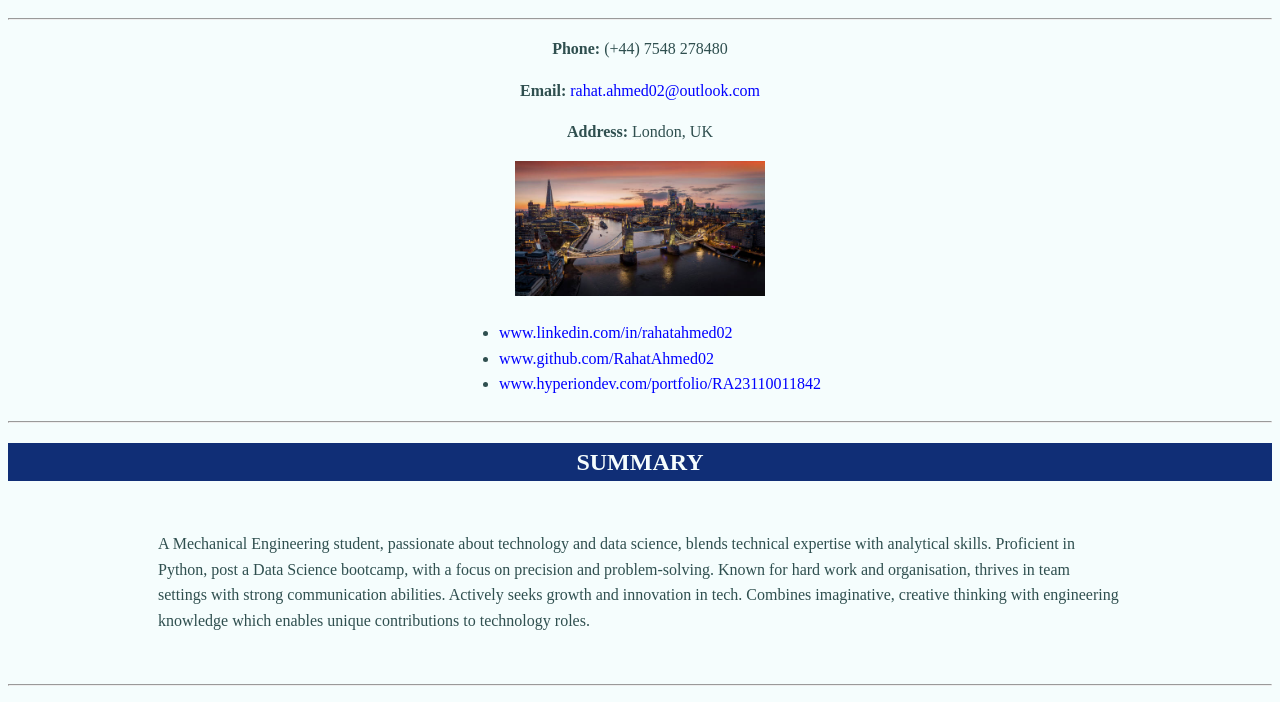
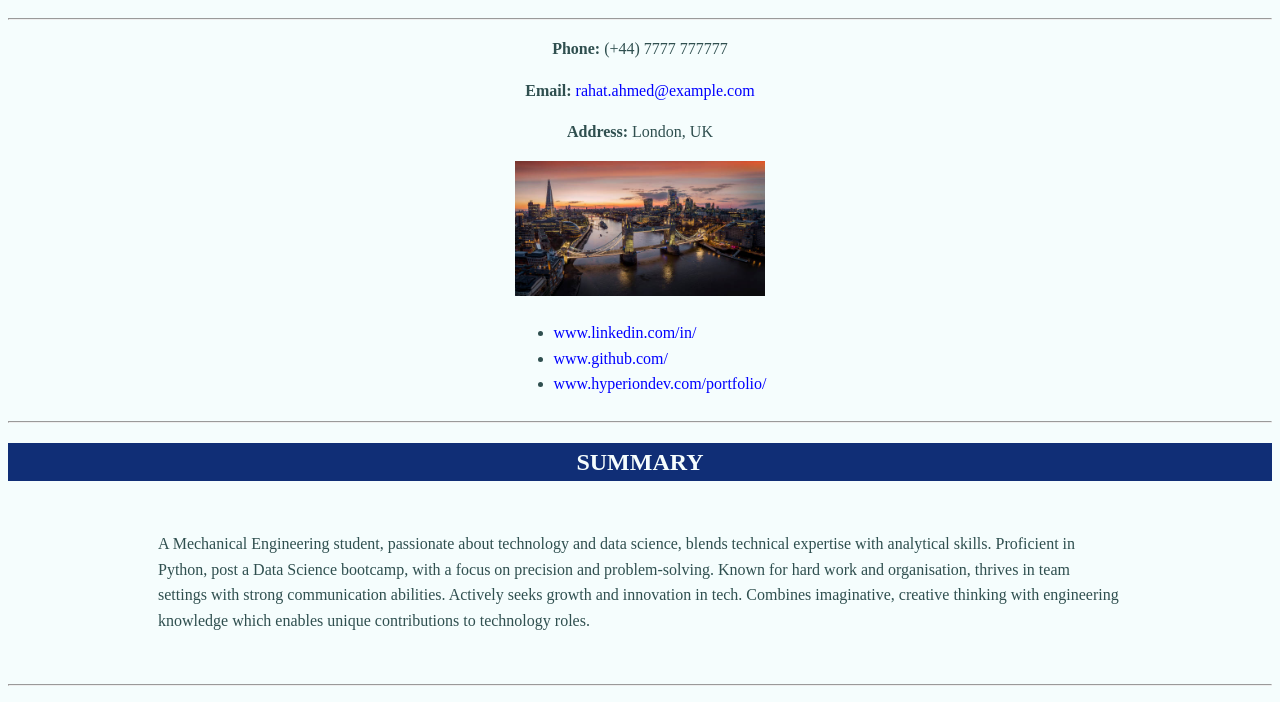
Before and after one commit to RahatAhmed02/curriculum_vitae, a plain HTML site: page index.html in a window 1280 px wide. Shown: the part 76-778 px from the top of the page. Drawn offline with Linux system fonts and the light colour scheme.

Commit message:
updating details

```diff
--- a/index.html
+++ b/index.html
@@ -12,8 +12,8 @@
             <hr>
 
             <section class="header">
-                <p><strong>Phone: </strong>(+44) 7548 278480</p>
-                <p><strong>Email: </strong> <a href="mailto:rahat.ahmed02@outlook.com">rahat.ahmed02@outlook.com</a></p>
+                <p><strong>Phone: </strong>(+44) 7777 777777</p>
+                <p><strong>Email: </strong> <a href="mailto:rahat.ahmed@example.com">rahat.ahmed@example.com</a></p>
                 <p><strong>Address: </strong>London, UK</p>
 
                 <img src="picture.jpg" width="250">
@@ -21,13 +21,13 @@
                 <nav>
                     <ul>
                         <li>
-                            <a href="https://www.linkedin.com/in/rahatahmed02" target="_blank">www.linkedin.com/in/rahatahmed02</a>
+                            <a href="https://www.linkedin.com/in/" target="_blank">www.linkedin.com/in/</a>
                         </li>
                         <li>
-                            <a href="https://www.github.com/RahatAhmed02" target="_blank">www.github.com/RahatAhmed02</a>
+                            <a href="https://www.github.com/" target="_blank">www.github.com/</a>
                         </li>
                         <li>
-                            <a href="https://www.hyperiondev.com/portfolio/RA23110011842" target="_blank">www.hyperiondev.com/portfolio/RA23110011842</a>
+                            <a href="https://www.hyperiondev.com/portfolio/" target="_blank">www.hyperiondev.com/portfolio/</a>
                         </li>
                     </ul>
                 </nav>
```
